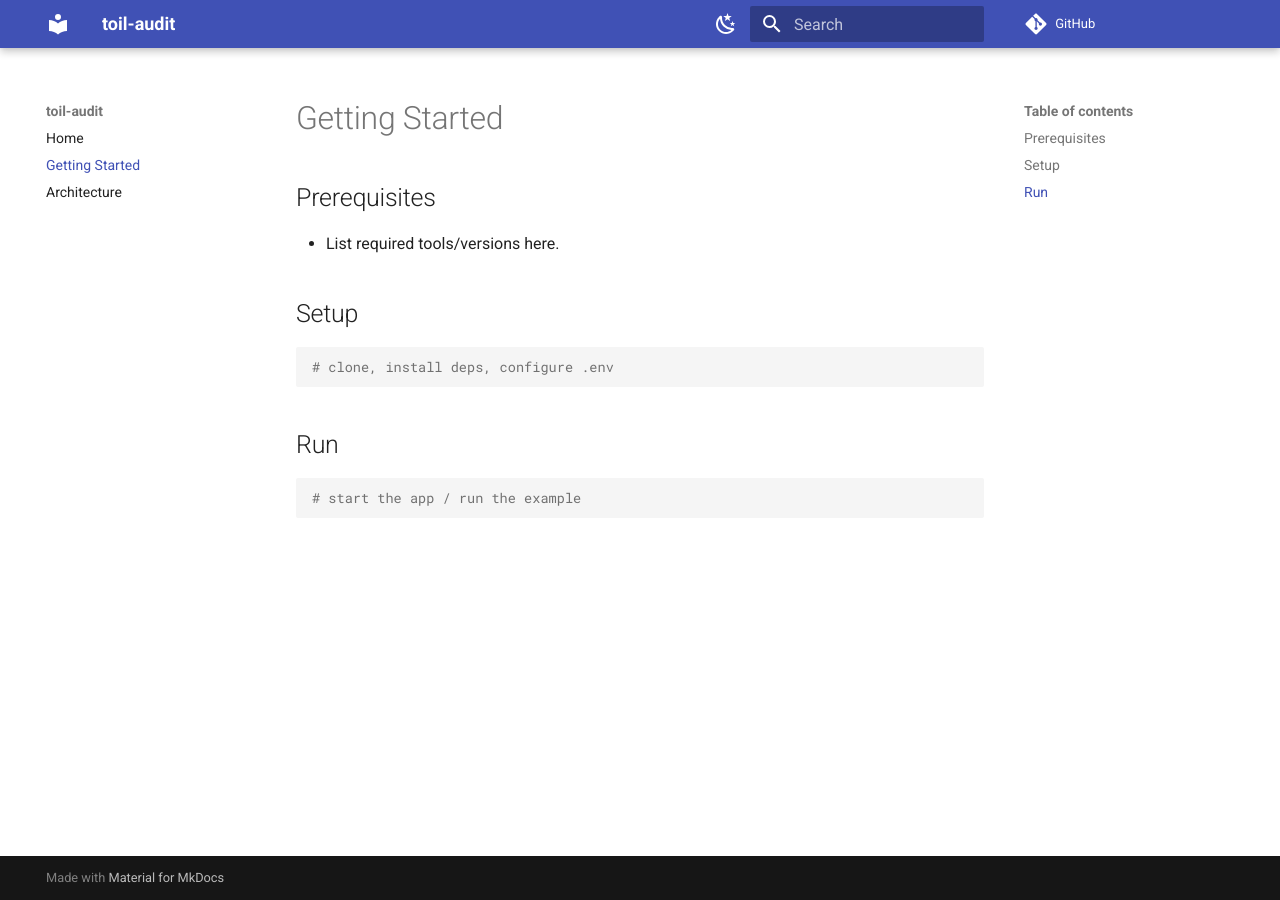
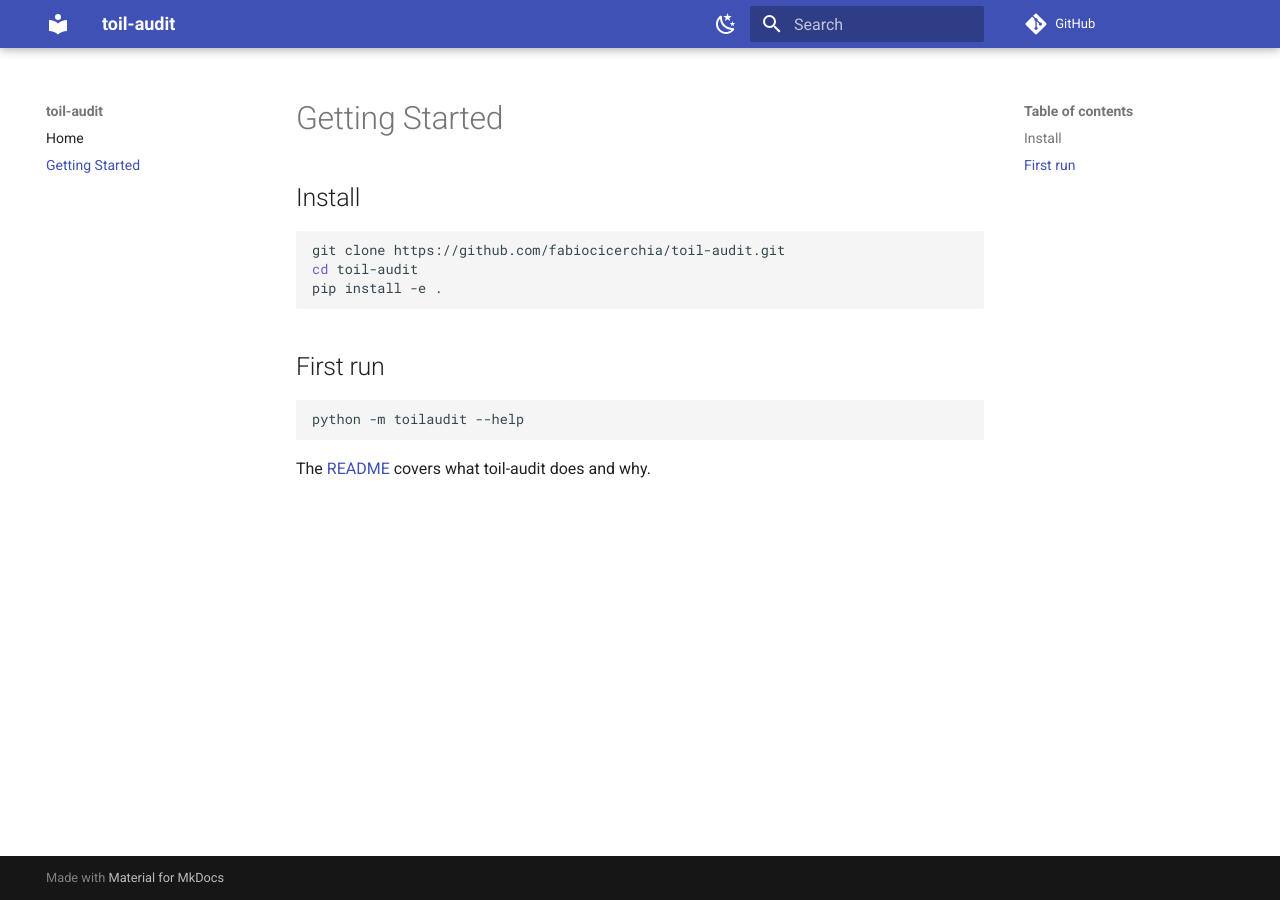
Before and after one commit to fabiocicerchia/toil-audit, an MkDocs documentation site: the page built from docs/getting-started.md, in a window 1280 px wide. Built offline with MkDocs 1.6.1 and Material for MkDocs 9.7.7, drawn with Linux system fonts in a browser that asks for light colours; comment, search, counter and statistics services are not loaded.

Commit message:
docs: move reference material out of the README
Configuration, architecture notes and long-form reference now live under
docs/, indexed from docs/README.md and the mkdocs nav. Sections were moved
verbatim, not rewritten.

Co-Authored-By: Claude Opus 5 (1M context) <noreply@anthropic.com>
Claude-Session: https://claude.ai/code/session_014V7zv8ngF2y1kw7Bfrkcg5

````diff
--- a/docs/getting-started.md
+++ b/docs/getting-started.md
@@ -1,17 +1,17 @@
 # Getting Started
 
-## Prerequisites
-
-- List required tools/versions here.
-
-## Setup
+## Install
 
 ```sh
-# clone, install deps, configure .env
+git clone https://github.com/fabiocicerchia/toil-audit.git
+cd toil-audit
+pip install -e .
 ```
 
-## Run
+## First run
 
 ```sh
-# start the app / run the example
+python -m toilaudit --help
 ```
+
+The [README](../README.md) covers what toil-audit does and why.
--- a/mkdocs.yml
+++ b/mkdocs.yml
@@ -14,7 +14,6 @@ theme:
 nav:
   - Home: README.md
   - Getting Started: getting-started.md
-  - Architecture: architecture.md
 
 markdown_extensions:
   - admonition
````
Also changed, not shown: docs/README.md (+1 -4 lines), docs/architecture.md (deleted, +0 -13 lines), docs/index.html (added, +56 -0 lines).
